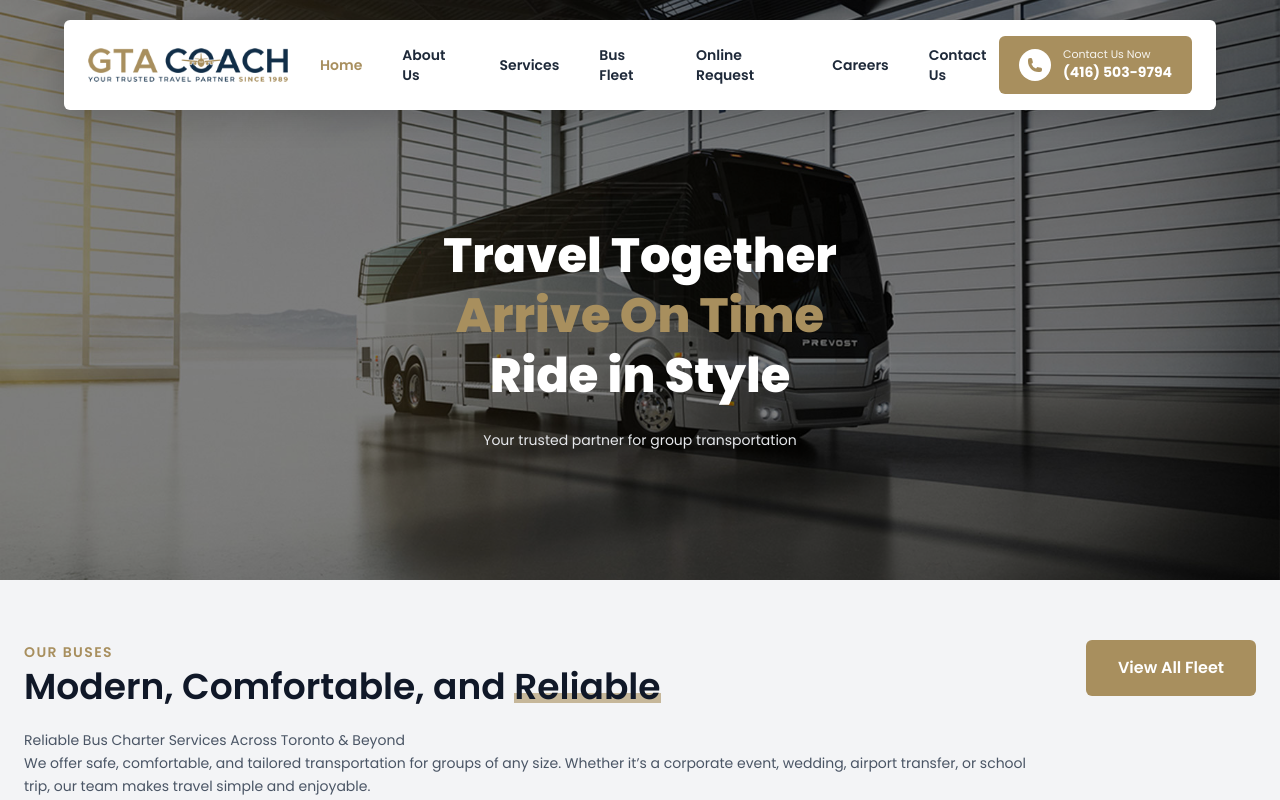
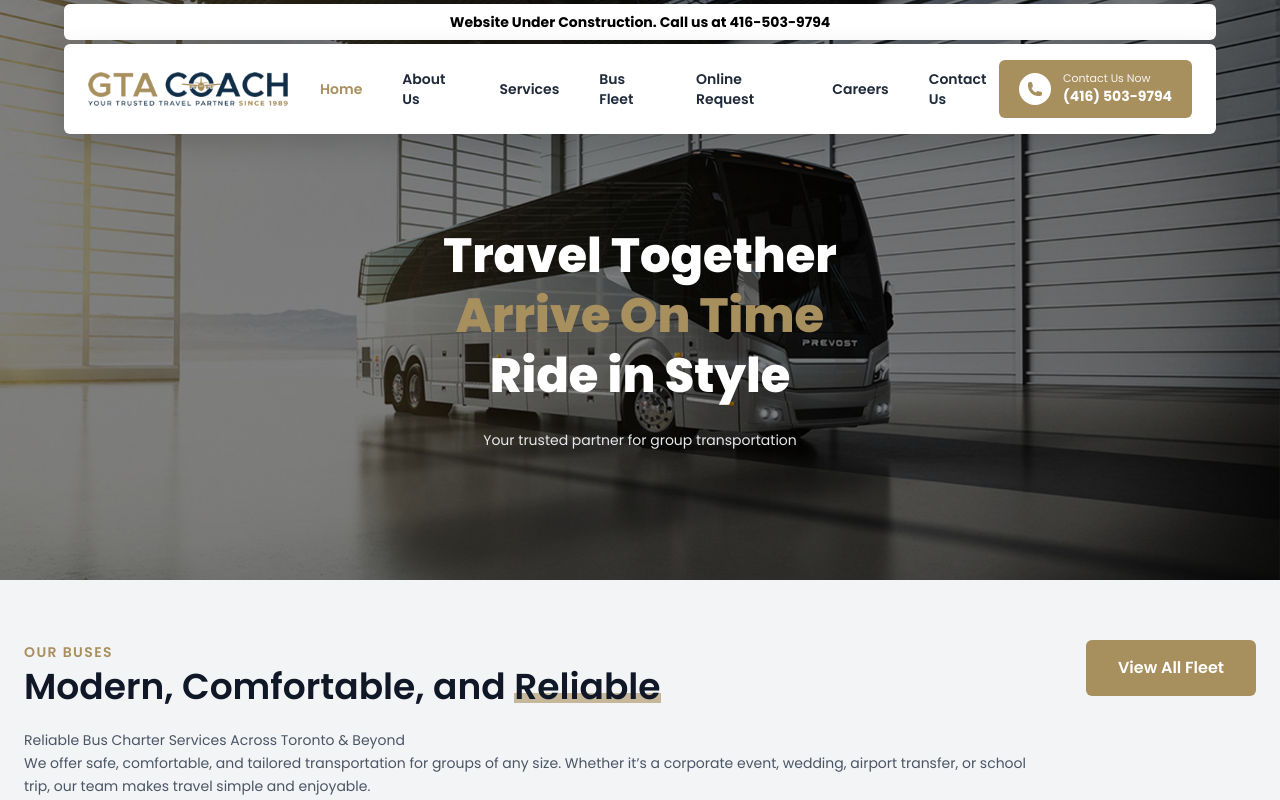
Before and after one commit to ashutosh2801/gtacoach, a Next.js app: page / in a window 1280 px wide. Shown: the top 800 px of the page. Built offline with nearby package versions, Linux system fonts and the light colour scheme.

Commit message:
5mar changes-4

```diff
--- a/app/components/Header.jsx
+++ b/app/components/Header.jsx
@@ -13,7 +13,11 @@ export default function Header() {
   const handleClose = () => setOpen(false);
 
   return (
-    <div className="absolute inset-x-0 top-5 z-50 flex justify-center">
+    <>
+    <div className="fixed md:absolute inset-x-0 top-1 z-50 flex justify-center">
+      <div className="w-[98%] md:w-[90%] max-w-[1300px] bg-white rounded-md p-2 text-center text-sm md:font-bold">Website Under Construction. Call us at 416-503-9794</div>
+    </div>
+    <div className="fixed md:absolute inset-x-0 top-11 md:top-11 z-50 flex justify-center">
       <nav className="w-[90%] max-w-[1300px] bg-white rounded-md shadow-[0_10px_30px_rgba(0,0,0,0.15)] px-6 py-4">
 
         {/* TOP ROW */}
@@ -199,5 +203,6 @@ export default function Header() {
         )}
       </nav>
     </div>
+    </>
   );
 }
```
